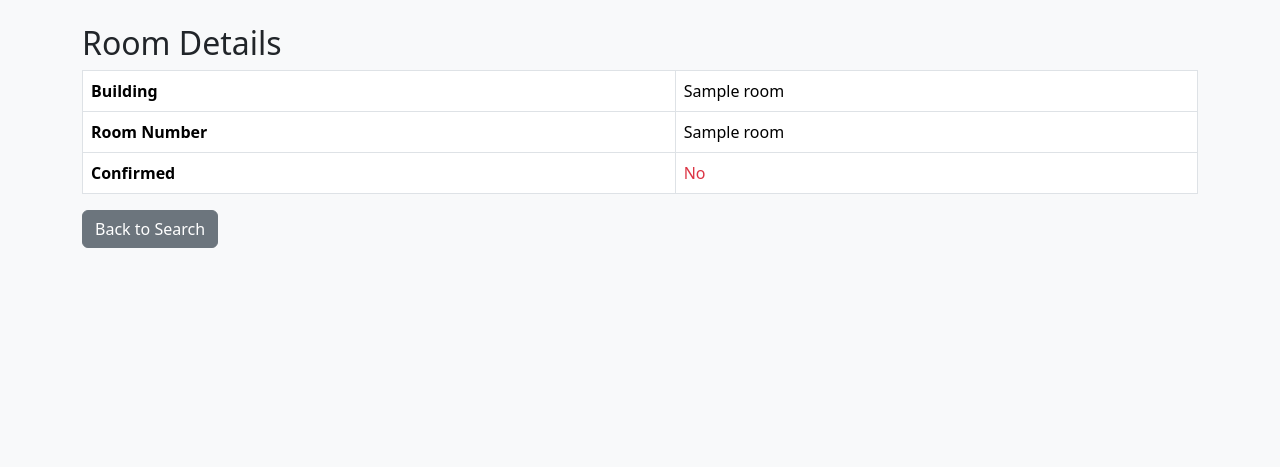
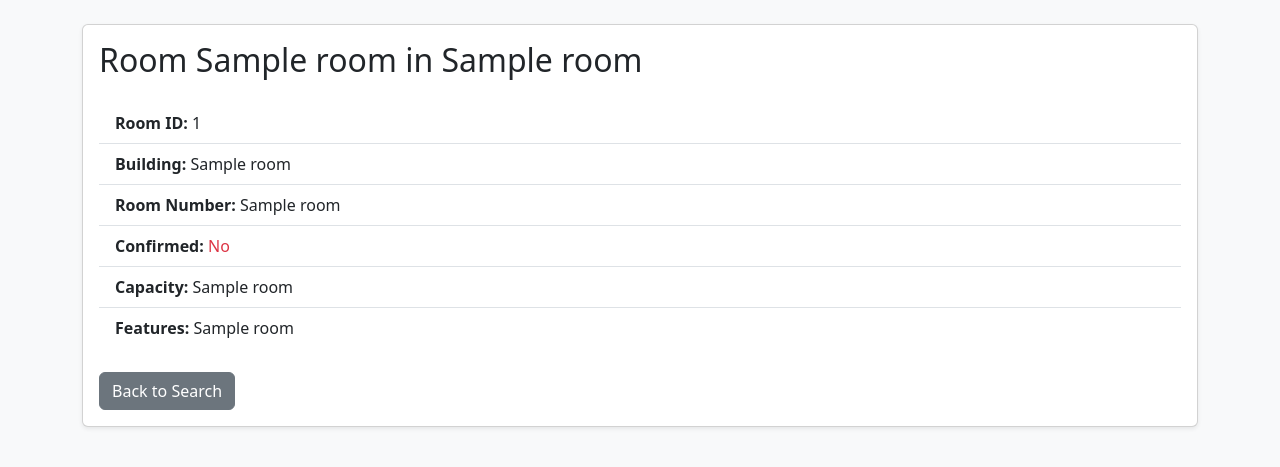
Before and after one commit to whatthewott/roombookercxl, a Flask app: page /room/1/1 in a window 1280 px wide. Shown: the part 56-523 px from the top of the page. Run offline with Flask 3, Linux system fonts and the light colour scheme; a database or web service that is not in the repository returns one stand-in record (values such as "Sample title"); some libraries are stand-ins or nearby versions.

Commit message:
adding information to the room result pages

```diff
--- a/templates/room.html
+++ b/templates/room.html
@@ -1,27 +1,25 @@
 {% extends "base.html" %}
 
 {% block content %}
-  <h2>Room Details</h2>
+  <div class="card shadow-sm">
+    <div class="card-body">
+      <h2 class="card-title mb-4">Room {{ room[2] }} in {{ room[1] }}</h2>
 
-  <table class="table table-bordered">
-    <tr>
-      <th>Building</th>
-      <td>{{ room[1] }}</td>
-    </tr>
-    <tr>
-      <th>Room Number</th>
-      <td>{{ room[2] }}</td>
-    </tr>
-    <tr>
-      <th>Confirmed</th>
-      <td>
-        <span class="{{ 'text-success' if room[2]|lower == 't' else 'text-danger' }}">
-          {{ 'Yes' if room[2]|lower == 't' else 'No' }}
-        </span>
-      </td>
-    </tr>
-    <!-- Add more fields here if you have them in the rooms table -->
-  </table>
+      <ul class="list-group list-group-flush">
+        <li class="list-group-item"><strong>Room ID:</strong> {{ room[0] }}</li>
+        <li class="list-group-item"><strong>Building:</strong> {{ room[1] }}</li>
+        <li class="list-group-item"><strong>Room Number:</strong> {{ room[2] }}</li>
+        <li class="list-group-item">
+          <strong>Confirmed:</strong>
+          <span class="{{ 'text-success' if room[3]|lower == 't' else 'text-danger' }}">
+            {{ 'Yes' if room[3]|lower == 't' else 'No' }}
+          </span>
+        </li>
+        <li class="list-group-item"><strong>Capacity:</strong> {{ room[4] }}</li>
+        <li class="list-group-item"><strong>Features:</strong> {{ room[5] or 'None' }}</li>
+      </ul>
 
-  <a href="{{ url_for('search') }}" class="btn btn-secondary">Back to Search</a>
+      <a href="/search" class="btn btn-secondary mt-4">Back to Search</a>
+    </div>
+  </div>
 {% endblock %}
```
